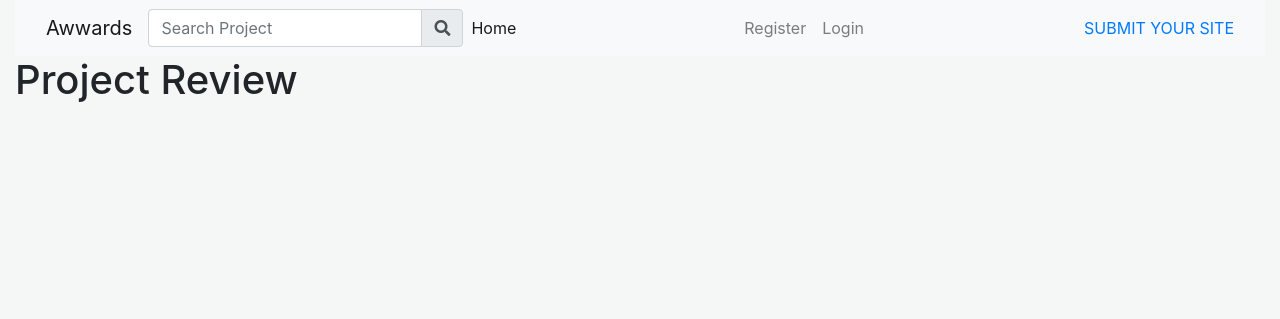
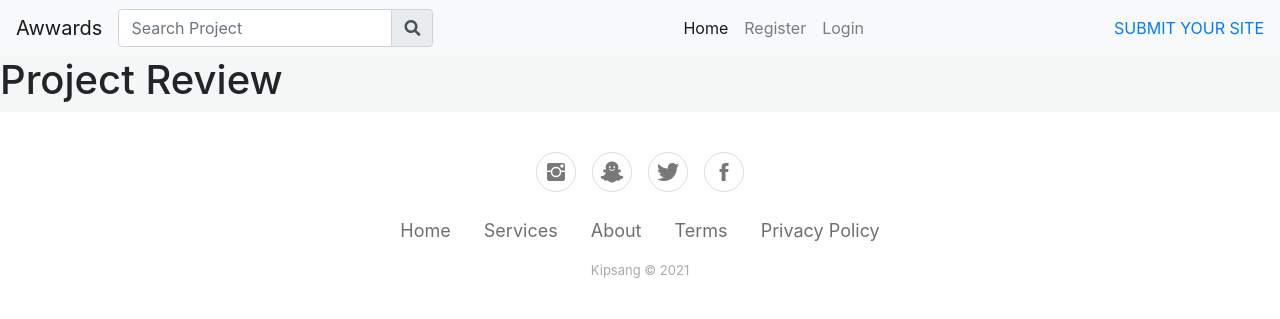
Before and after one commit to kipsang01/Project-Review, a Django app: page /search/ in a window 1280 px wide. Shown: the top 319 px of the page. Run offline with Django 3.2, Linux system fonts and the light colour scheme; some libraries are stand-ins or nearby versions.

Commit message:
Add footer

```diff
--- a/appreview/static/css/styles.css
+++ b/appreview/static/css/styles.css
@@ -1,5 +1,14 @@
 body{
     background-color:#f4f7f6;
+}
+.container-fluid{
+    padding-left: 0;
+    padding-right: 0;
+}
+.coverimage{
+    background-image: url('https://cdn.wallpapersafari.com/68/80/TmZ8PU.jpg');
+    background-repeat: no-repeat;
+    background-size: cover;
 }
 .card{
     height:500px;
@@ -295,3 +304,64 @@ a{
         transform: rotate(126deg);
     }
 }
+
+
+.footer-basic {
+    padding:40px 0;
+    background-color:#ffffff;
+    color:#4b4c4d;
+  }
+
+  .footer-basic ul {
+    padding:0;
+    list-style:none;
+    text-align:center;
+    font-size:18px;
+    line-height:1.6;
+    margin-bottom:0;
+  }
+
+  .footer-basic li {
+    padding:0 10px;
+  }
+
+  .footer-basic ul a {
+    color:inherit;
+    text-decoration:none;
+    opacity:0.8;
+  }
+
+  .footer-basic ul a:hover {
+    opacity:1;
+  }
+
+  .footer-basic .social {
+    text-align:center;
+    padding-bottom:25px;
+  }
+
+  .footer-basic .social > a {
+    font-size:24px;
+    width:40px;
+    height:40px;
+    line-height:40px;
+    display:inline-block;
+    text-align:center;
+    border-radius:50%;
+    border:1px solid #ccc;
+    margin:0 8px;
+    color:inherit;
+    opacity:0.75;
+  }
+
+  .footer-basic .social > a:hover {
+    opacity:0.9;
+  }
+
+  .footer-basic .copyright {
+    margin-top:15px;
+    text-align:center;
+    font-size:13px;
+    color:#aaa;
+    margin-bottom:0;
+  }
--- a/appreview/templates/base.html
+++ b/appreview/templates/base.html
@@ -10,6 +10,8 @@
     <link rel="preconnect" href="https://fonts.googleapis.com">
     <link rel="preconnect" href="https://fonts.gstatic.com" crossorigin>
     <link href="https://fonts.googleapis.com/css2?family=Great+Vibes&family=Poppins:wght@300&display=swap" rel="stylesheet">
+    <link rel="stylesheet" href="https://cdnjs.cloudflare.com/ajax/libs/twitter-bootstrap/4.1.3/css/bootstrap.min.css">
+    <link rel="stylesheet" href="https://cdnjs.cloudflare.com/ajax/libs/ionicons/2.0.1/css/ionicons.min.css">
     <link rel="stylesheet" href="https://cdn.jsdelivr.net/npm/bootstrap@4.6.0/dist/css/bootstrap.min.css" integrity="sha384-B0vP5xmATw1+K9KRQjQERJvTumQW0nPEzvF6L/Z6nronJ3oUOFUFpCjEUQouq2+l" crossorigin="anonymous">
     <link rel="stylesheet" href="{% static 'css/styles.css' %}">
     <title>Document</title>
@@ -32,8 +34,12 @@
     {% endblock  %}
 
     </div>
+    {% include 'footer.html' %}
     {% block scripts%}
     <script type="text/javascript" src="{%static 'js/scripts.js'%}"></script>
+
+    <script src="https://cdnjs.cloudflare.com/ajax/libs/jquery/3.2.1/jquery.min.js"></script>
+    <script src="https://cdnjs.cloudflare.com/ajax/libs/twitter-bootstrap/4.1.3/js/bootstrap.bundle.min.js"></script>
     <script src="https://ajax.googleapis.com/ajax/libs/jquery/3.3.1/jquery.min.js"></script>
     <script src="https://cdn.jsdelivr.net/npm/bootstrap@5.0.2/dist/js/bootstrap.bundle.min.js" integrity="sha384-MrcW6ZMFYlzcLA8Nl+NtUVF0sA7MsXsP1UyJoMp4YLEuNSfAP+JcXn/tWtIaxVXM" crossorigin="anonymous"></script>
     {% endblock%}
--- /dev/null
+++ b/appreview/templates/footer.html
@@ -0,0 +1,17 @@
+
+<div class="container-fluid">
+    <div class="footer-basic">
+    <footer class="w-100">
+        <div class="social"><a href="#"><i class="icon ion-social-instagram"></i></a><a href="#"><i class="icon ion-social-snapchat"></i></a><a href="#"><i class="icon ion-social-twitter"></i></a><a href="#"><i class="icon ion-social-facebook"></i></a></div>
+        <ul class="list-inline">
+            <li class="list-inline-item"><a href="#">Home</a></li>
+            <li class="list-inline-item"><a href="#">Services</a></li>
+            <li class="list-inline-item"><a href="#">About</a></li>
+            <li class="list-inline-item"><a href="#">Terms</a></li>
+            <li class="list-inline-item"><a href="#">Privacy Policy</a></li>
+        </ul>
+        <p class="copyright">Kipsang © 2021</p>
+    </footer>
+    </div>
+
+</div>
--- a/appreview/templates/navbar.html
+++ b/appreview/templates/navbar.html
@@ -15,13 +15,12 @@
                   </div>
               </div>
         </form>
-        <ul class="navbar-nav me-auto mb-2 mb-lg-0">
-          <li class="nav-item">
-            <a class="nav-link active" aria-current="page" href="{% url 'home' %}">Home</a>
-          </li>
-        </ul>
-
       </div>
+      <ul class="navbar-nav me-auto mb-2 mb-lg-0">
+        <li class="nav-item">
+          <a class="nav-link active" aria-current="page" href="{% url 'home' %}">Home</a>
+        </li>
+      </ul>
       <div class="collapse navbar-collapse" id="navbarSupportedContent">
         <ul class="navbar-nav me-auto mb-2 mb-lg-0">
           {% if user.is_authenticated  %}
```
Also changed, not shown: appreview/templates/home.html (+7 -4 lines), appreview/static/css/.txt (deleted).
